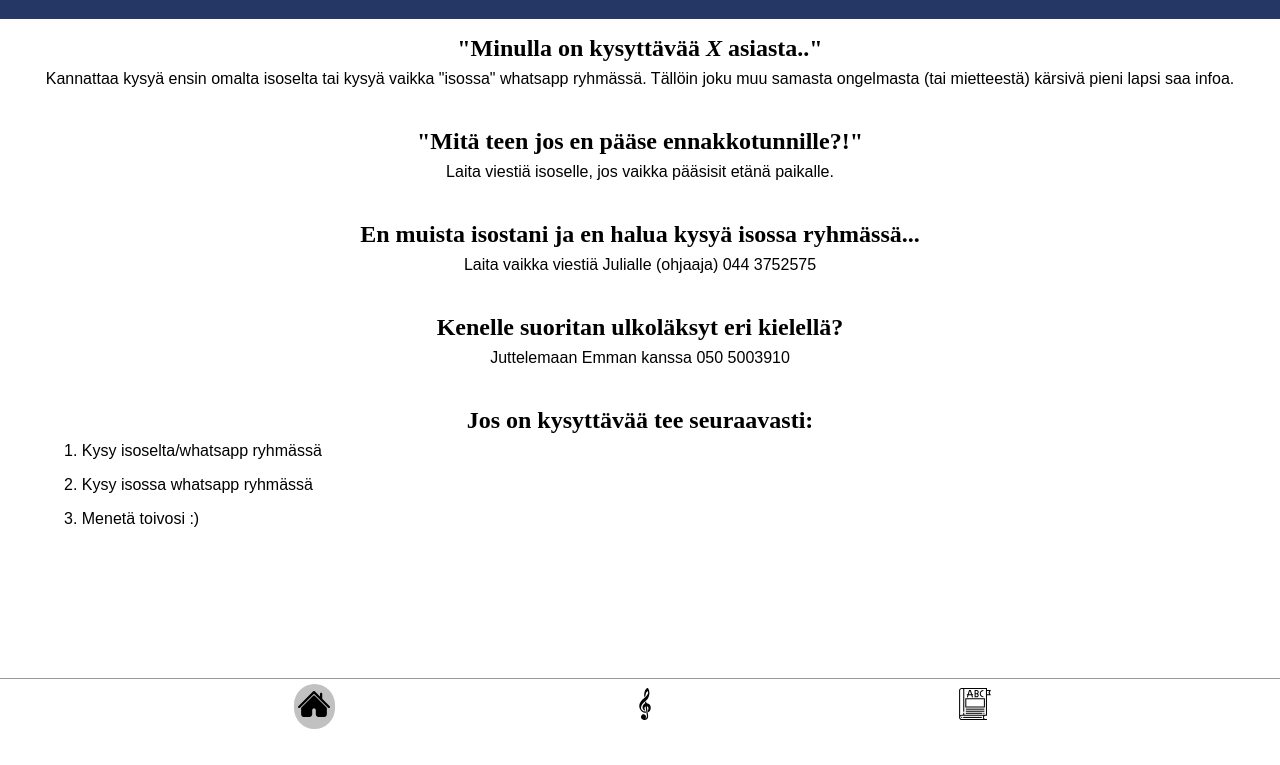
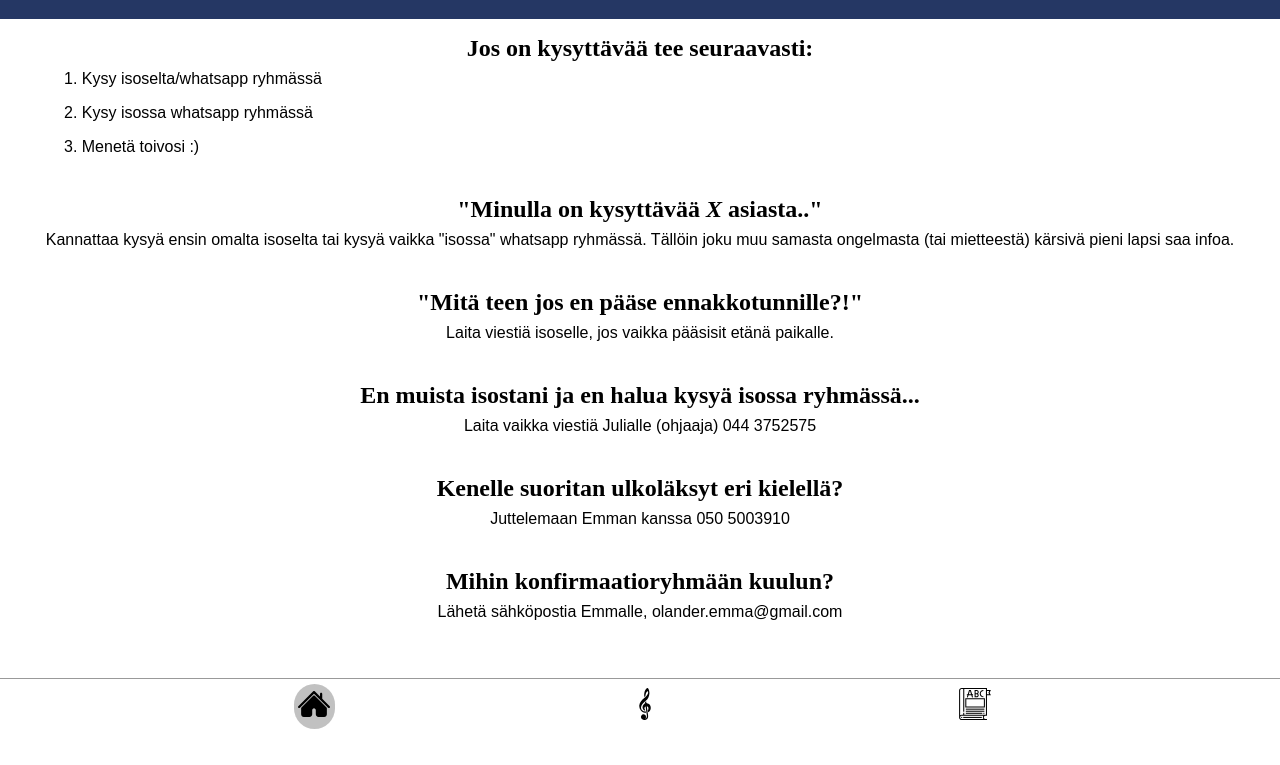
Before and after one commit to seppomiranda/ptripari2020, a plain HTML site: page index.html in a window 1280 px wide. Shown: the part 66-831 px from the top of the page. Before the commit the page ends 800 px from the top, so only its background shows below. Drawn offline with Linux system fonts and the light colour scheme.

Commit message:
hieno säätöä

```diff
--- a/css/main.css
+++ b/css/main.css
@@ -161,6 +161,6 @@ nav .active {
 }
 
 .space {
-  height: 200px;
+  height: 120px;
 }
 /*# sourceMappingURL=main.css.map */
--- a/index.html
+++ b/index.html
@@ -15,6 +15,14 @@
       <img src="./images/kuvakkeet/logoB.svg" alt="logo">
       <h1>Partioripari2020</h1>
     </header>
+    <section>
+      <h2>Jos on kysyttävää tee seuraavasti:</h2>
+      <ul>
+        <li>1. Kysy isoselta/whatsapp ryhmässä</li>
+        <li>2. Kysy isossa whatsapp ryhmässä</li>
+        <li>3. Menetä toivosi :)</li>
+      </ul>
+    </section>
 
     <section>
       <h2>"Minulla on kysyttävää <i>X</i> asiasta.."</h2>
@@ -41,14 +49,11 @@
       <p>Juttelemaan Emman kanssa 050 5003910</p>
     </section>
     <section>
-      <h2>Jos on kysyttävää tee seuraavasti:</h2>
-      <ul>
-        <li>1. Kysy isoselta/whatsapp ryhmässä</li>
-        <li>2. Kysy isossa whatsapp ryhmässä</li>
-        <li>3. Menetä toivosi :)</li>
-      </ul>
+      <h2>Mihin konfirmaatioryhmään kuulun?</h2>
+      <p>Lähetä sähköpostia Emmalle, olander.emma@gmail.com</p>
     </section>
 
+    <div class="space"></div>
     <nav>
       <a href="./index.html" class="active">
         <img src="./images/kuvakkeet/koti.svg" alt="Etusivu">
@@ -60,7 +65,6 @@
         <img src="./images/kuvakkeet/kirja.svg" alt="opetusmateriaali">
       </a>
     </nav>
-
     <script src="./main.js"></script>
 </body>
 </html>
```
